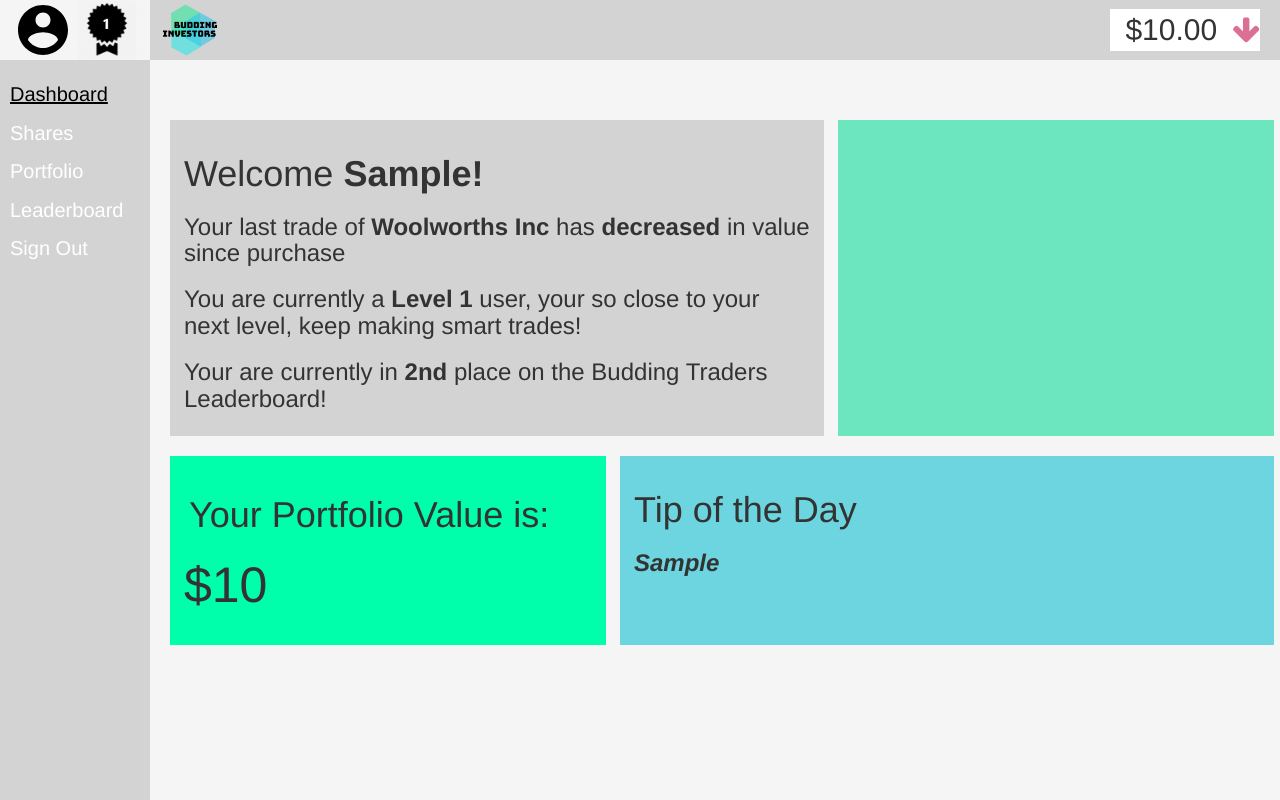
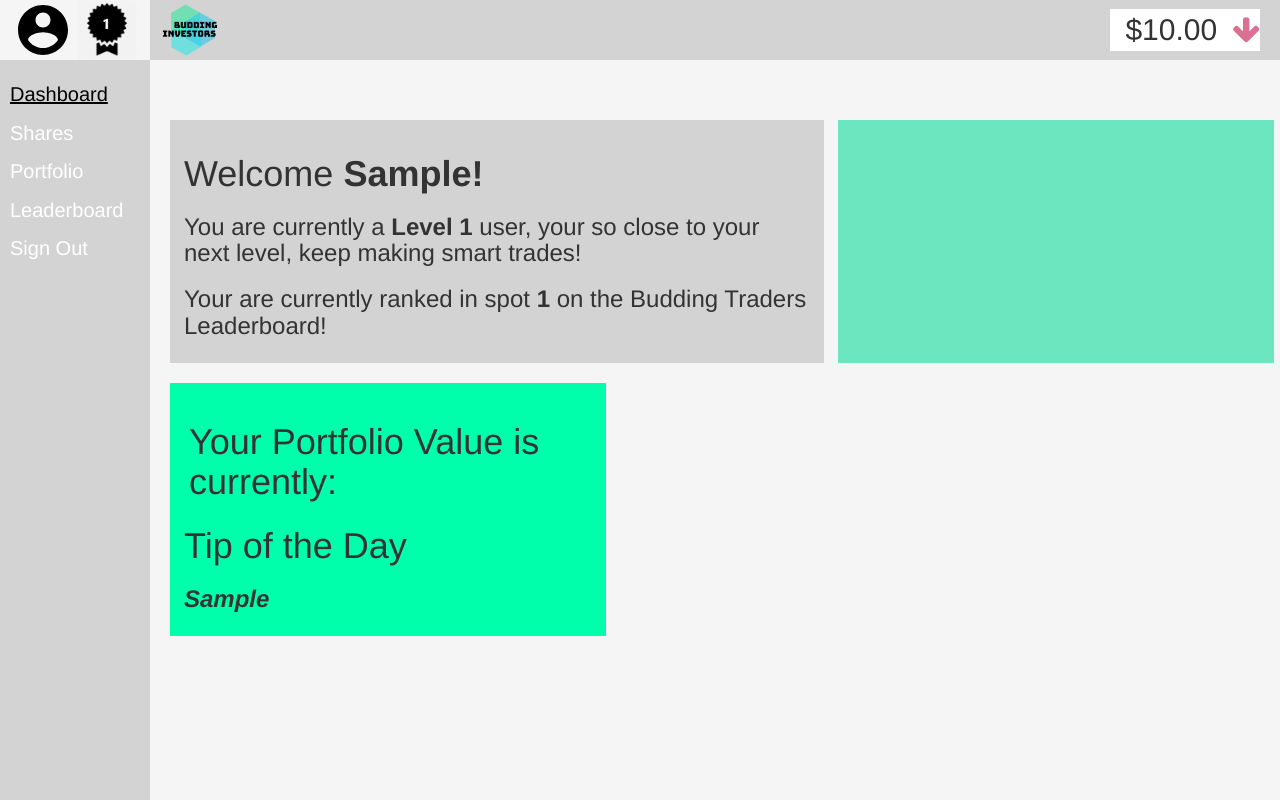
Before and after one commit to System-Exit/Investment-game, a Flask app: page /dashboard in a window 1280 px wide. Run offline with Flask 2, Linux system fonts and the light colour scheme; a user stored in the database is signed in; tables that the repository leaves empty hold one stand-in row (values such as "Sample post"); parts of the project's set-up code (start-up, migrations or seed data) failed here and were passed over; some libraries are stand-ins or nearby versions.

Commit message:
Updated Fix

```diff
--- a/app/main/routes.py
+++ b/app/main/routes.py
@@ -164,9 +164,14 @@ def dashboard():
     user = current_user
     # Get tip of the day
     tip = gdb.gettipofday()
+    # Get current user Leaderboard Status
+    leaderboard, current_user_info = gdb.getleaderboard(current_user.userID)
+    weektopgainers, monthtopgainers = gdb.gettopgainers()
     # Render template
     return render_template('dashboard.html', user=user,
-                           userbalance=current_user.balance, tip=tip)
+                           leaderboard=leaderboard,
+                           userbalance=current_user.balance, tip=tip,
+                           current_user_info=current_user_info)
 
 
 @bp.route('/portfolio', methods=['GET'])
@@ -412,3 +417,10 @@ def updateleaderboard():
     gdb.updateleaderboard()
 
     return jsonify(success=True)
+
+@bp.route('/introduction')
+def introduction():
+    """
+    Displays Introduction Video
+    """
+    return render_template('introduction.html')
--- a/app/templates/dashboard.html
+++ b/app/templates/dashboard.html
@@ -7,9 +7,8 @@
   margin: 20px;">
     <div>
      <h1>Welcome <strong>{{ user.firstname }}!</strong></h1>
-     <h3>Your last trade of <strong>Woolworths Inc</strong> has <strong>decreased</strong> in value since purchase</h3>
      <h3>You are currently a <strong>Level {{ user.getRating() }} </strong> user, your so close to your next level, keep making smart trades!</h3>
-     <h3>Your are currently in <strong>2nd </strong> place on the Budding Traders Leaderboard!</h3>
+     <h3>Your are currently ranked in spot <strong>{{ current_user_info.ranking }} </strong> on the Budding Traders Leaderboard!</h3>
     </div>
     <div style="background: #6ce6bf;
   padding: 1em;">
@@ -20,8 +19,13 @@
    text-align: left;
   margin: 20px;">
     <div style="background: #00ffaa;">
-     <h1 style="padding: 5px;">Your Portfolio Value is:</h1>
-     <p style="font-size: 50px;">${{ userbalance }}</p>
+     <h1 style="padding: 5px;">Your Portfolio Value is currently:</h1>
+       {% for user in leaderboard %}
+          {% if user.userID == current_user_info.userID %}
+              <h1 style="font-size: 50px;>${{ user.sharesvalue|round(2) }}</h1>
+            {% else %}
+          {% endif %}
+        {% endfor %}
     </div>
     <div style="background: #6cd5e0;
   padding: 1em;">
--- a/config.py
+++ b/config.py
@@ -11,6 +11,10 @@ class Config(object):
     DB_USERNAME = os.getenv('DB_USERNAME') or 'root'
     DB_PASSWORD = os.getenv('DB_PASSWORD') or 'RMIT1234!!!'
     DB_HOST = os.getenv('DB_HOST') or '127.0.0.1'
+<<<<<<< Updated upstream
     DB_PORT = os.getenv('DB_PORT') or '3309'
+=======
+    DB_PORT = os.getenv('DB_PORT') or '3311'
+>>>>>>> Stashed changes
     DB_DATABASE = os.getenv('DB_DATABASE') or 'Database'
     DB_QUERY = os.getenv('DB_QUERY') or ""
```
